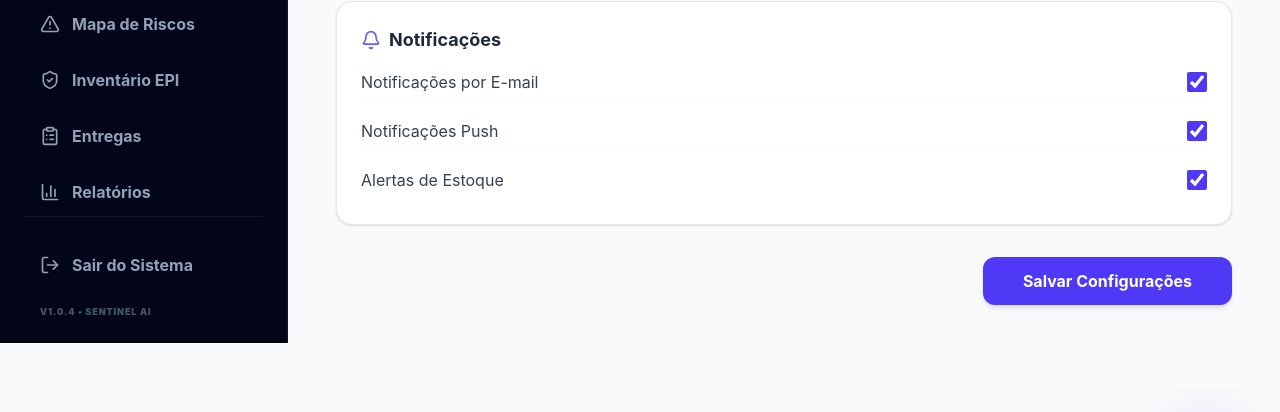
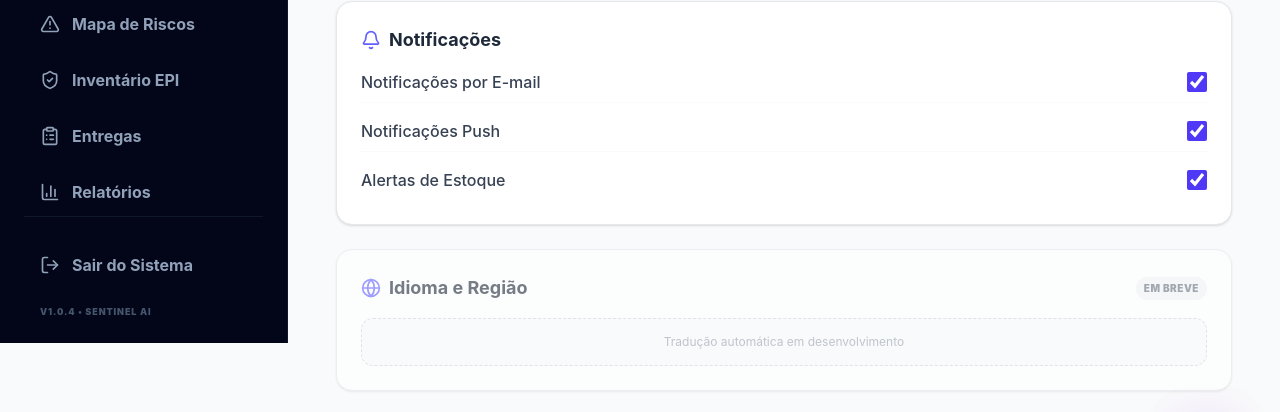
Before and after one commit to N1nji/sentinel-frontend, a React (Vite) app: page /settings in a window 1280 px wide. Shown: the part 306-718 px from the top of the page. Built offline with nearby package versions, Linux system fonts and the light colour scheme; no server answers; sample sign-in values are in the browser's storage.

Commit message:
Fix BuGS HELP

```diff
--- a/src/App.tsx
+++ b/src/App.tsx
@@ -15,23 +15,11 @@ import ChatPage from "./pages/Chat";
 import Relatorios from "./pages/Relatorios";
 import Profile from "./pages/Profile";
 import Settings from "./pages/Settings";
+import { ThemeProvider } from "./context/ThemeContext";
 
 export default function App() {
-
-// EFEITO CORRIGIDO: Só lê o localStorage ao carregar o app
-  useEffect(() => {
-    const savedTheme = localStorage.getItem("theme");
-
-    // Se estiver explicitamente como 'dark', coloca a classe.
-    // Se não tiver nada ou for 'light', remove a classe (garante o modo claro)
-    if (savedTheme === "dark") {
-      document.documentElement.classList.add("dark");
-    } else {
-      document.documentElement.classList.remove("dark");
-    }
-  }, []); // [] vazio significa que roda só 1 vez quando o site abre
-
   return (
+    <ThemeProvider>
     <BrowserRouter>
       <Routes>
         {/* Rota pública */}
@@ -66,5 +54,6 @@ export default function App() {
         <Route path="*" element={<Navigate to="/dashboard" replace />} />
       </Routes>
     </BrowserRouter>
+  </ThemeProvider>
   );
 }
--- /dev/null
+++ b/src/context/ThemeContext.tsx
@@ -0,0 +1,35 @@
+import React, { createContext, useContext, useEffect, useState } from 'react';
+
+const ThemeContext = createContext({
+  darkMode: false,
+  toggleTheme: () => {},
+});
+
+export const ThemeProvider = ({ children }: { children: React.ReactNode }) => {
+  // Busca a preferência salva ou usa o padrão do sistema
+  const [darkMode, setDarkMode] = useState(() => {
+    const saved = localStorage.getItem("theme");
+    return saved === "dark" || (!saved && window.matchMedia("(prefers-color-scheme: dark)").matches);
+  });
+
+  useEffect(() => {
+    const root = window.document.documentElement;
+    if (darkMode) {
+      root.classList.add("dark");
+      localStorage.setItem("theme", "dark");
+    } else {
+      root.classList.remove("dark");
+      localStorage.setItem("theme", "light");
+    }
+  }, [darkMode]);
+
+  const toggleTheme = () => setDarkMode(!darkMode);
+
+  return (
+    <ThemeContext.Provider value={{ darkMode, toggleTheme }}>
+      {children}
+    </ThemeContext.Provider>
+  );
+};
+
+export const useTheme = () => useContext(ThemeContext);
--- a/src/pages/Settings.tsx
+++ b/src/pages/Settings.tsx
@@ -1,11 +1,10 @@
-import { useState, useEffect } from "react";
-import { Settings as SettingsIcon, Moon, Sun, Bell } from "lucide-react";
+import { useState } from "react";
+import { Settings as SettingsIcon, Moon, Sun, Bell, Globe } from "lucide-react";
+import { useTheme } from "../context/ThemeContext"; // 🔹 Importe o hook do seu contexto
 
 export default function Settings() {
-  // 🔹 Inicia baseado no que REALMENTE está aplicado no documento ou no localStorage
-  const [darkMode, setDarkMode] = useState(() => {
-    return document.documentElement.classList.contains("dark") || localStorage.getItem("theme") === "dark";
-  });
+  // 🔹 AGORA CONSUMIMOS O TEMA GLOBALMENTE
+  const { darkMode, toggleTheme } = useTheme();
 
   const [notifications, setNotifications] = useState({
     email: true,
@@ -15,33 +14,18 @@ export default function Settings() {
 
   const [salvando, setSalvando] = useState(false);
 
-  // 🔹 Sincroniza o tema sempre que o estado mudar
-  useEffect(() => {
-    const root = document.documentElement;
-    if (darkMode) {
-      root.classList.add("dark");
-      localStorage.setItem("theme", "dark");
-    } else {
-      root.classList.remove("dark");
-      localStorage.setItem("theme", "light");
-    }
-  }, [darkMode]);
-
-  const toggleTheme = () => {
-    setDarkMode(prev => !prev);
-  };
-
+  // 🔹 Salvar apenas as notificações (o tema já salva sozinho no contexto)
   const handleSave = () => {
     setSalvando(true);
     localStorage.setItem("notifications", JSON.stringify(notifications));
+
     setTimeout(() => {
       setSalvando(false);
-      alert("Configurações salvas!");
+      alert("Configurações de notificações salvas!");
     }, 800);
   };
 
   return (
-    // Removido o userInteracted para permitir que a tela se auto-corrija ao montar
     <div className="flex-1 p-6 bg-gray-50 dark:bg-slate-950 min-h-screen transition-colors duration-300">
       <div className="max-w-4xl mx-auto">
         <header className="mb-8">
@@ -52,8 +36,8 @@ export default function Settings() {
         </header>
 
         <div className="space-y-6">
-          {/* APARÊNCIA */}
-          <section className="bg-white dark:bg-slate-900 rounded-2xl shadow-sm p-6 border border-gray-200 dark:border-slate-800">
+          {/* APARÊNCIA (GLOBALIZADA) */}
+          <section className="bg-white dark:bg-slate-900 rounded-2xl shadow-sm p-6 border border-gray-200 dark:border-slate-800 transition-colors">
             <div className="flex items-center justify-between">
               <div className="flex items-center gap-3">
                 <div className="p-2 bg-indigo-50 dark:bg-indigo-900/20 rounded-lg">
@@ -73,9 +57,10 @@ export default function Settings() {
                 </div>
               </div>
 
+              {/* Toggle que agora dispara a função global */}
               <button
                 onClick={toggleTheme}
-                className={`relative inline-flex h-7 w-14 items-center rounded-full transition-colors duration-300 ${
+                className={`relative inline-flex h-7 w-14 items-center rounded-full transition-colors duration-300 focus:outline-none ${
                   darkMode ? "bg-indigo-600" : "bg-gray-300"
                 }`}
               >
@@ -88,8 +73,8 @@ export default function Settings() {
             </div>
           </section>
 
-          {/* O restante do seu código de notificações permanece igual... */}
-          <section className="bg-white dark:bg-slate-900 rounded-2xl shadow-sm p-6 border border-gray-200 dark:border-slate-800">
+          {/* NOTIFICAÇÕES */}
+          <section className="bg-white dark:bg-slate-900 rounded-2xl shadow-sm p-6 border border-gray-200 dark:border-slate-800 transition-colors">
             <h2 className="text-lg font-bold text-gray-800 dark:text-white mb-4 flex items-center gap-2">
               <Bell size={20} className="text-indigo-500" />
               Notificações
@@ -97,7 +82,7 @@ export default function Settings() {
             <div className="space-y-4">
                {Object.entries(notifications).map(([key, value]) => (
                 <div key={key} className="flex items-center justify-between pb-2 border-b border-gray-50 dark:border-slate-800 last:border-0">
-                  <span className="text-gray-700 dark:text-gray-300">
+                  <span className="text-gray-700 dark:text-gray-300 font-medium">
                     {key === "estoqueBaixo" ? "Alertas de Estoque" : key === "email" ? "Notificações por E-mail" : "Notificações Push"}
                   </span>
                   <input
@@ -108,6 +93,22 @@ export default function Settings() {
                   />
                 </div>
               ))}
+            </div>
+          </section>
+
+          {/* IDIOMA */}
+          <section className="bg-white dark:bg-slate-900 rounded-2xl shadow-sm p-6 border border-gray-200 dark:border-slate-800 opacity-60 transition-colors">
+            <div className="flex items-center justify-between mb-4">
+              <h2 className="text-lg font-bold text-gray-800 dark:text-slate-200 flex items-center gap-2">
+                <Globe size={20} className="text-indigo-500" />
+                Idioma e Região
+              </h2>
+              <span className="text-[10px] font-black bg-gray-100 dark:bg-slate-800 px-2 py-1 rounded-full text-gray-500 uppercase tracking-wider">
+                Em Breve
+              </span>
+            </div>
+            <div className="h-12 bg-gray-50 dark:bg-slate-800/50 rounded-xl border border-dashed border-gray-300 dark:border-slate-700 flex items-center justify-center">
+              <span className="text-xs text-gray-400">Tradução automática em desenvolvimento</span>
             </div>
           </section>
 
```
